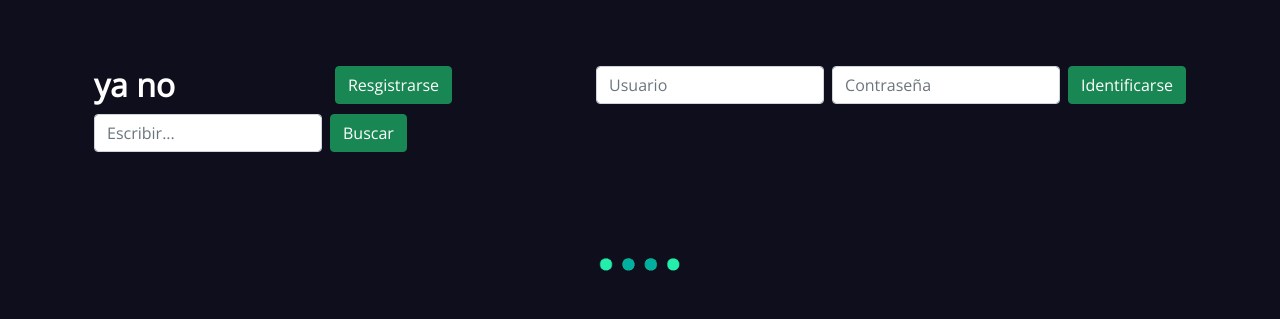
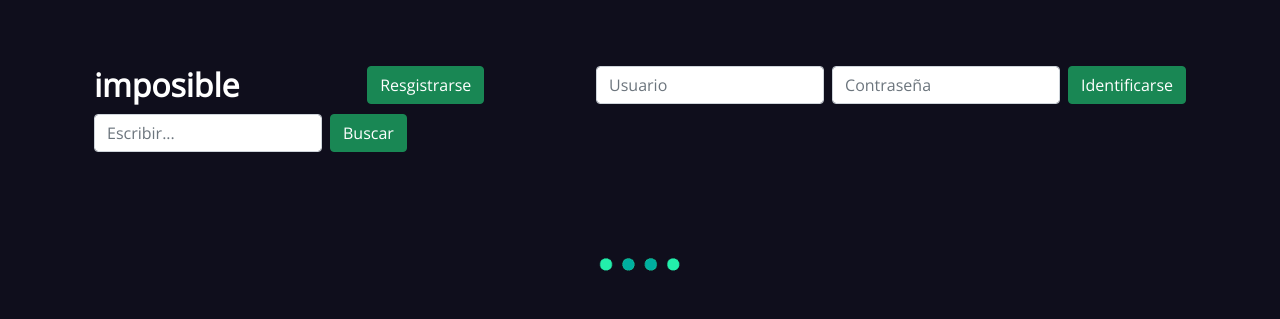
Before and after one commit to albertopurificacion/filmlist, a PHP site: page /index.php in a window 1280 px wide. Shown: the top 319 px of the page. Run offline with PHP 8.4, Linux system fonts and the light colour scheme; data that the repository does not hold is empty.

Commit message:
imposible

```diff
--- a/files/resources/templates/header.php
+++ b/files/resources/templates/header.php
@@ -16,7 +16,7 @@
     <div class="container">
         <nav class="navbar navbar-dark mt-5">
             <div class="container-fluid">
-                <a class="navbar-brand title">ya no</a>
+                <a class="navbar-brand title">imposible</a>
                 <div class="d-flex">
                     <a class="btn btn-success" href="registro.php" target="_blank">Resgistrarse</a>
                 </div>
```
